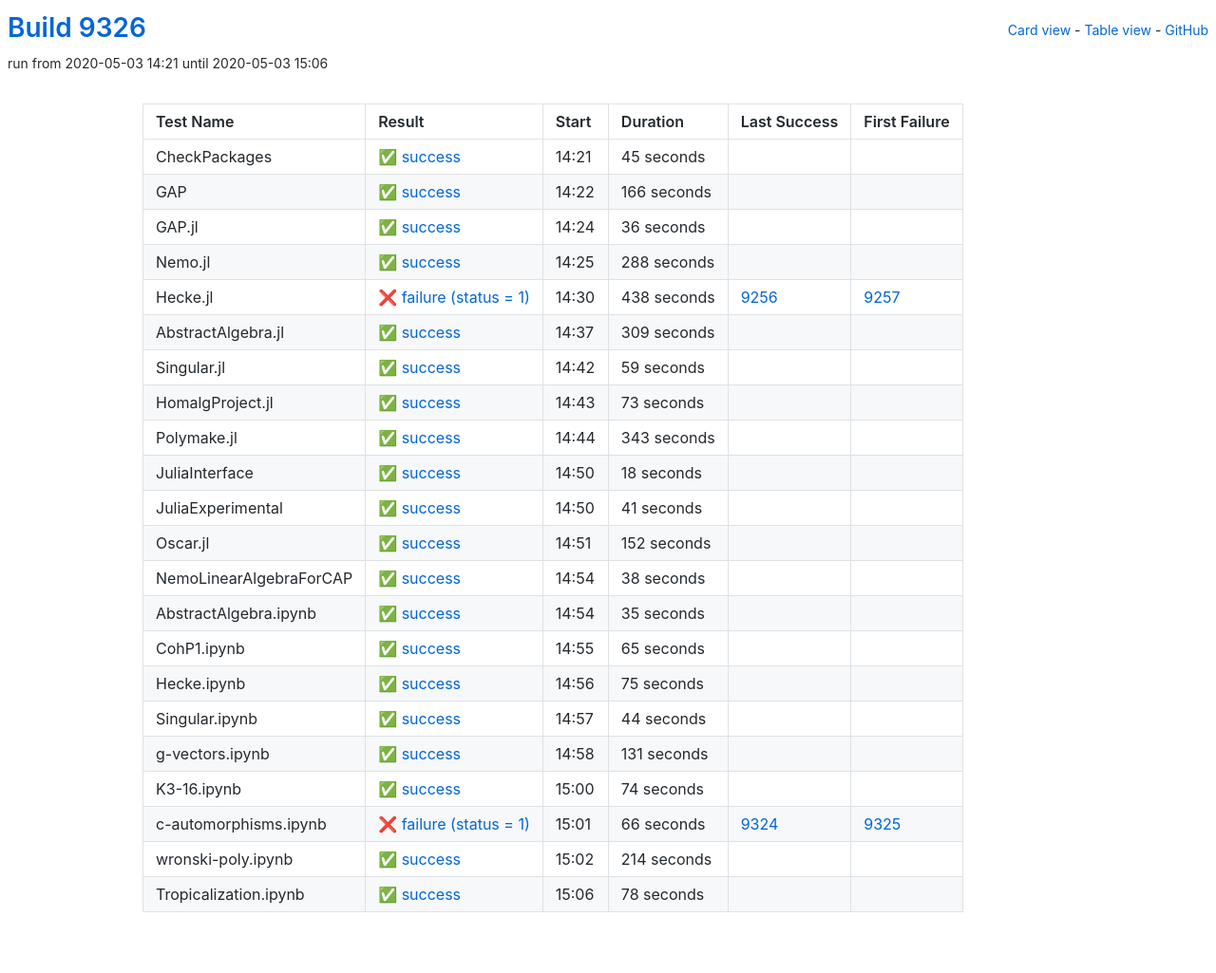
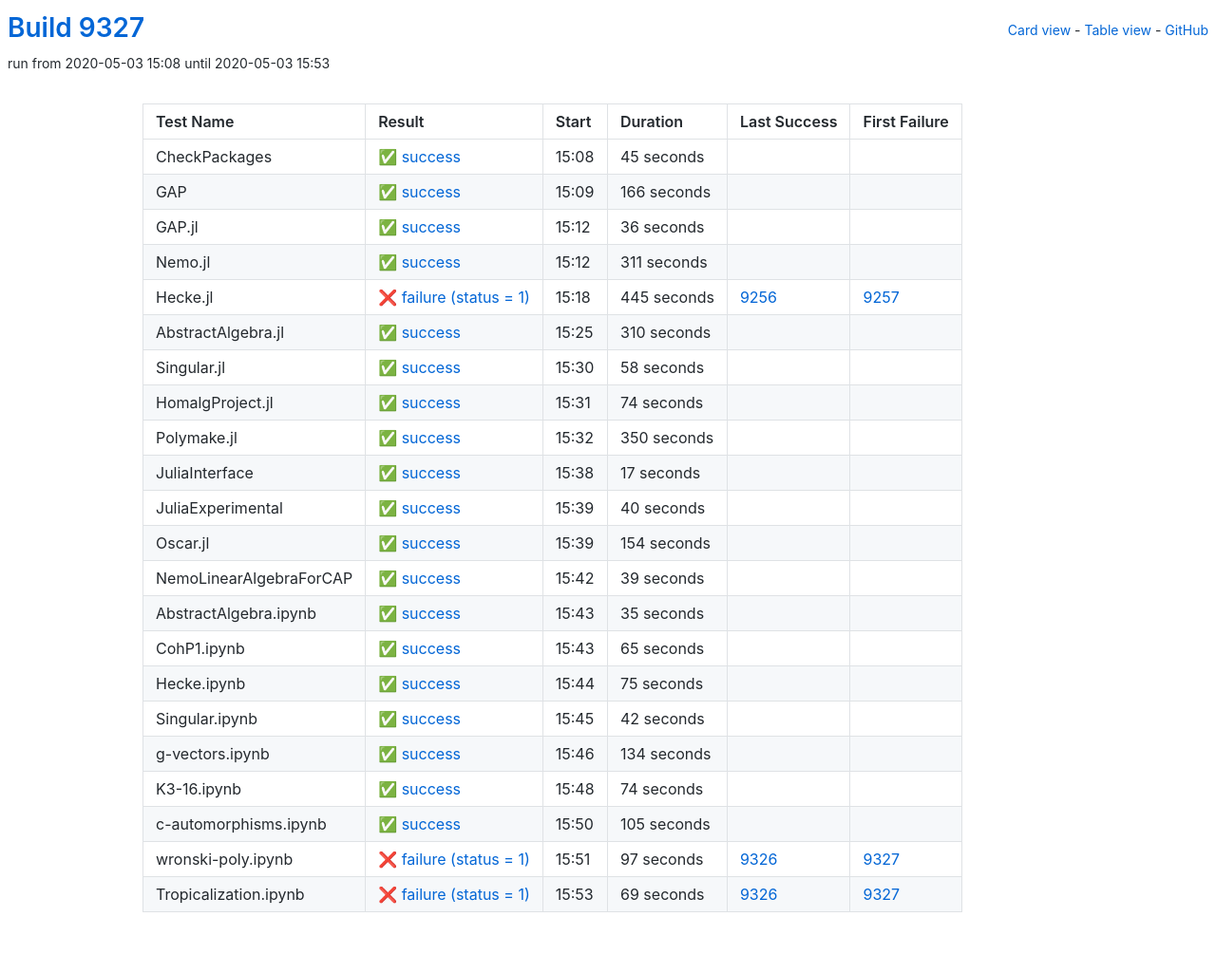
Before and after one commit to oscar-system/oscar-ci-status, a Jekyll site: the page built from table.html, in a window 1280 px wide. Shown: the whole page at 95% size. Built offline with Jekyll 4.4.1, drawn with Linux system fonts in a browser that asks for light colours.

Commit message:
Build 9327

```diff
--- a/_data/ci.yml
+++ b/_data/ci.yml
@@ -1,5 +1,5 @@
-build: 9326
-build_url: https://oscarci.mathematik.uni-kl.de/job/oscar/9326/
+build: 9327
+build_url: https://oscarci.mathematik.uni-kl.de/job/oscar/9327/
 job: oscar
 tests:
 - duration: 45
@@ -8,9 +8,9 @@
   first_failure_url: null
   last_success: false
   last_success_url: null
-  log: https://oscarci.mathematik.uni-kl.de/job/oscar/9326/artifact/logs/build-9326/CheckPackages.log
+  log: https://oscarci.mathematik.uni-kl.de/job/oscar/9327/artifact/logs/build-9327/CheckPackages.log
   name: CheckPackages
-  start: 2020-05-03 14:21
+  start: 2020-05-03 15:08
   status: success
   success: true
 - duration: 166
@@ -19,9 +19,9 @@
   first_failure_url: null
   last_success: false
   last_success_url: null
-  log: https://oscarci.mathematik.uni-kl.de/job/oscar/9326/artifact/logs/build-9326/GAP.log
+  log: https://oscarci.mathematik.uni-kl.de/job/oscar/9327/artifact/logs/build-9327/GAP.log
   name: GAP
-  start: 2020-05-03 14:22
+  start: 2020-05-03 15:09
   status: success
   success: true
 - duration: 36
@@ -30,119 +30,119 @@
   first_failure_url: null
   last_success: false
   last_success_url: null
-  log: https://oscarci.mathematik.uni-kl.de/job/oscar/9326/artifact/logs/build-9326/GAP.jl.log
+  log: https://oscarci.mathematik.uni-kl.de/job/oscar/9327/artifact/logs/build-9327/GAP.jl.log
   name: GAP.jl
-  start: 2020-05-03 14:24
+  start: 2020-05-03 15:12
   status: success
   success: true
-- duration: 288
+- duration: 311
   exitcode: 0
   first_failure: false
   first_failure_url: null
   last_success: false
   last_success_url: null
-  log: https://oscarci.mathematik.uni-kl.de/job/oscar/9326/artifact/logs/build-9326/Nemo.jl.log
+  log: https://oscarci.mathematik.uni-kl.de/job/oscar/9327/artifact/logs/build-9327/Nemo.jl.log
   name: Nemo.jl
-  start: 2020-05-03 14:25
+  start: 2020-05-03 15:12
   status: success
   success: true
-- duration: 438
+- duration: 445
   exitcode: 1
   first_failure: 9257
   first_failure_url: https://oscarci.mathematik.uni-kl.de/job/oscar/9257/
   last_success: 9256
   last_success_url: https://oscarci.mathematik.uni-kl.de/job/oscar/9256/
-  log: https://oscarci.mathematik.uni-kl.de/job/oscar/9326/artifact/logs/build-9326/Hecke.jl.log
+  log: https://oscarci.mathematik.uni-kl.de/job/oscar/9327/artifact/logs/build-9327/Hecke.jl.log
   name: Hecke.jl
-  start: 2020-05-03 14:30
+  start: 2020-05-03 15:18
   status: failure
   success: false
-- duration: 309
+- duration: 310
   exitcode: 0
   first_failure: false
   first_failure_url: null
   last_success: false
   last_success_url: null
-  log: https://oscarci.mathematik.uni-kl.de/job/oscar/9326/artifact/logs/build-9326/AbstractAlgebra.jl.log
+  log: https://oscarci.mathematik.uni-kl.de/job/oscar/9327/artifact/logs/build-9327/AbstractAlgebra.jl.log
   name: AbstractAlgebra.jl
-  start: 2020-05-03 14:37
+  start: 2020-05-03 15:25
   status: success
   success: true
-- duration: 59
+- duration: 58
   exitcode: 0
   first_failure: false
   first_failure_url: null
   last_success: false
   last_success_url: null
-  log: https://oscarci.mathematik.uni-kl.de/job/oscar/9326/artifact/logs/build-9326/Singular.jl.log
+  log: https://oscarci.mathematik.uni-kl.de/job/oscar/9327/artifact/logs/build-9327/Singular.jl.log
   name: Singular.jl
-  start: 2020-05-03 14:42
+  start: 2020-05-03 15:30
   status: success
   success: true
-- duration: 73
+- duration: 74
   exitcode: 0
   first_failure: false
   first_failure_url: null
   last_success: false
   last_success_url: null
-  log: https://oscarci.mathematik.uni-kl.de/job/oscar/9326/artifact/logs/build-9326/HomalgProject.jl.log
+  log: https://oscarci.mathematik.uni-kl.de/job/oscar/9327/artifact/logs/build-9327/HomalgProject.jl.log
   name: HomalgProject.jl
-  start: 2020-05-03 14:43
+  start: 2020-05-03 15:31
   status: success
   success: true
-- duration: 343
+- duration: 350
   exitcode: 0
   first_failure: false
   first_failure_url: null
   last_success: false
   last_success_url: null
-  log: https://oscarci.mathematik.uni-kl.de/job/oscar/9326/artifact/logs/build-9326/Polymake.jl.log
+  log: https://oscarci.mathematik.uni-kl.de/job/oscar/9327/artifact/logs/build-9327/Polymake.jl.log
   name: Polymake.jl
-  start: 2020-05-03 14:44
+  start: 2020-05-03 15:32
   status: success
   success: true
-- duration: 18
+- duration: 17
   exitcode: 0
   first_failure: false
   first_failure_url: null
   last_success: false
   last_success_url: null
-  log: https://oscarci.mathematik.uni-kl.de/job/oscar/9326/artifact/logs/build-9326/JuliaInterface.log
+  log: https://oscarci.mathematik.uni-kl.de/job/oscar/9327/artifact/logs/build-9327/JuliaInterface.log
   name: JuliaInterface
-  start: 2020-05-03 14:50
+  start: 2020-05-03 15:38
   status: success
   success: true
-- duration: 41
+- duration: 40
   exitcode: 0
   first_failure: false
   first_failure_url: null
   last_success: false
   last_success_url: null
-  log: https://oscarci.mathematik.uni-kl.de/job/oscar/9326/artifact/logs/build-9326/JuliaExperimental.log
+  log: https://oscarci.mathematik.uni-kl.de/job/oscar/9327/artifact/logs/build-9327/JuliaExperimental.log
   name: JuliaExperimental
-  start: 2020-05-03 14:50
+  start: 2020-05-03 15:39
   status: success
   success: true
-- duration: 152
+- duration: 154
   exitcode: 0
   first_failure: false
   first_failure_url: null
   last_success: false
   last_success_url: null
-  log: https://oscarci.mathematik.uni-kl.de/job/oscar/9326/artifact/logs/build-9326/Oscar.jl.log
+  log: https://oscarci.mathematik.uni-kl.de/job/oscar/9327/artifact/logs/build-9327/Oscar.jl.log
   name: Oscar.jl
-  start: 2020-05-03 14:51
+  start: 2020-05-03 15:39
   status: success
   success: true
-- duration: 38
+- duration: 39
   exitcode: 0
   first_failure: false
   first_failure_url: null
   last_success: false
   last_success_url: null
-  log: https://oscarci.mathematik.uni-kl.de/job/oscar/9326/artifact/logs/build-9326/NemoLinearAlgebraForCAP.log
+  log: https://oscarci.mathematik.uni-kl.de/job/oscar/9327/artifact/logs/build-9327/NemoLinearAlgebraForCAP.log
   name: NemoLinearAlgebraForCAP
-  start: 2020-05-03 14:54
+  start: 2020-05-03 15:42
   status: success
   success: true
 - duration: 35
@@ -151,9 +151,9 @@
   first_failure_url: null
   last_success: false
   last_success_url: null
-  log: https://oscarci.mathematik.uni-kl.de/job/oscar/9326/artifact/logs/build-9326/AbstractAlgebra.ipynb.log
+  log: https://oscarci.mathematik.uni-kl.de/job/oscar/9327/artifact/logs/build-9327/AbstractAlgebra.ipynb.log
   name: AbstractAlgebra.ipynb
-  start: 2020-05-03 14:54
+  start: 2020-05-03 15:43
   status: success
   success: true
 - duration: 65
@@ -162,9 +162,9 @@
   first_failure_url: null
   last_success: false
   last_success_url: null
-  log: https://oscarci.mathematik.uni-kl.de/job/oscar/9326/artifact/logs/build-9326/CohP1.ipynb.log
+  log: https://oscarci.mathematik.uni-kl.de/job/oscar/9327/artifact/logs/build-9327/CohP1.ipynb.log
   name: CohP1.ipynb
-  start: 2020-05-03 14:55
+  start: 2020-05-03 15:43
   status: success
   success: true
 - duration: 75
@@ -173,31 +173,31 @@
   first_failure_url: null
   last_success: false
   last_success_url: null
-  log: https://oscarci.mathematik.uni-kl.de/job/oscar/9326/artifact/logs/build-9326/Hecke.ipynb.log
+  log: https://oscarci.mathematik.uni-kl.de/job/oscar/9327/artifact/logs/build-9327/Hecke.ipynb.log
   name: Hecke.ipynb
-  start: 2020-05-03 14:56
+  start: 2020-05-03 15:44
   status: success
   success: true
-- duration: 44
+- duration: 42
   exitcode: 0
   first_failure: false
   first_failure_url: null
   last_success: false
   last_success_url: null
-  log: https://oscarci.mathematik.uni-kl.de/job/oscar/9326/artifact/logs/build-9326/Singular.ipynb.log
+  log: https://oscarci.mathematik.uni-kl.de/job/oscar/9327/artifact/logs/build-9327/Singular.ipynb.log
   name: Singular.ipynb
-  start: 2020-05-03 14:57
+  start: 2020-05-03 15:45
   status: success
   success: true
-- duration: 131
+- duration: 134
   exitcode: 0
   first_failure: false
   first_failure_url: null
   last_success: false
   last_success_url: null
-  log: https://oscarci.mathematik.uni-kl.de/job/oscar/9326/artifact/logs/build-9326/g-vectors.ipynb.log
+  log: https://oscarci.mathematik.uni-kl.de/job/oscar/9327/artifact/logs/build-9327/g-vectors.ipynb.log
   name: g-vectors.ipynb
-  start: 2020-05-03 14:58
+  start: 2020-05-03 15:46
   status: success
   success: true
 - duration: 74
@@ -206,41 +206,41 @@
   first_failure_url: null
   last_success: false
   last_success_url: null
-  log: https://oscarci.mathematik.uni-kl.de/job/oscar/9326/artifact/logs/build-9326/K3-16.ipynb.log
+  log: https://oscarci.mathematik.uni-kl.de/job/oscar/9327/artifact/logs/build-9327/K3-16.ipynb.log
   name: K3-16.ipynb
-  start: 2020-05-03 15:00
+  start: 2020-05-03 15:48
   status: success
   success: true
-- duration: 66
-  exitcode: 1
-  first_failure: 9325
-  first_failure_url: https://oscarci.mathematik.uni-kl.de/job/oscar/9325/
-  last_success: 9324
-  last_success_url: https://oscarci.mathematik.uni-kl.de/job/oscar/9324/
-  log: https://oscarci.mathematik.uni-kl.de/job/oscar/9326/artifact/logs/build-9326/c-automorphisms.ipynb.log
-  name: c-automorphisms.ipynb
-  start: 2020-05-03 15:01
-  status: failure
-  success: false
-- duration: 214
+- duration: 105
   exitcode: 0
   first_failure: false
   first_failure_url: null
   last_success: false
   last_success_url: null
-  log: https://oscarci.mathematik.uni-kl.de/job/oscar/9326/artifact/logs/build-9326/wronski-poly.ipynb.log
-  name: wronski-poly.ipynb
-  start: 2020-05-03 15:02
+  log: https://oscarci.mathematik.uni-kl.de/job/oscar/9327/artifact/logs/build-9327/c-automorphisms.ipynb.log
+  name: c-automorphisms.ipynb
+  start: 2020-05-03 15:50
   status: success
   success: true
-- duration: 78
-  exitcode: 0
-  first_failure: false
-  first_failure_url: null
-  last_success: false
-  last_success_url: null
-  log: https://oscarci.mathematik.uni-kl.de/job/oscar/9326/artifact/logs/build-9326/Tropicalization.ipynb.log
+- duration: 97
+  exitcode: 1
+  first_failure: 9327
+  first_failure_url: https://oscarci.mathematik.uni-kl.de/job/oscar/9327/
+  last_success: 9326
+  last_success_url: https://oscarci.mathematik.uni-kl.de/job/oscar/9326/
+  log: https://oscarci.mathematik.uni-kl.de/job/oscar/9327/artifact/logs/build-9327/wronski-poly.ipynb.log
+  name: wronski-poly.ipynb
+  start: 2020-05-03 15:51
+  status: failure
+  success: false
+- duration: 69
+  exitcode: 1
+  first_failure: 9327
+  first_failure_url: https://oscarci.mathematik.uni-kl.de/job/oscar/9327/
+  last_success: 9326
+  last_success_url: https://oscarci.mathematik.uni-kl.de/job/oscar/9326/
+  log: https://oscarci.mathematik.uni-kl.de/job/oscar/9327/artifact/logs/build-9327/Tropicalization.ipynb.log
   name: Tropicalization.ipynb
-  start: 2020-05-03 15:06
-  status: success
-  success: true
+  start: 2020-05-03 15:53
+  status: failure
+  success: false
```
Also changed, not shown: README.md.
